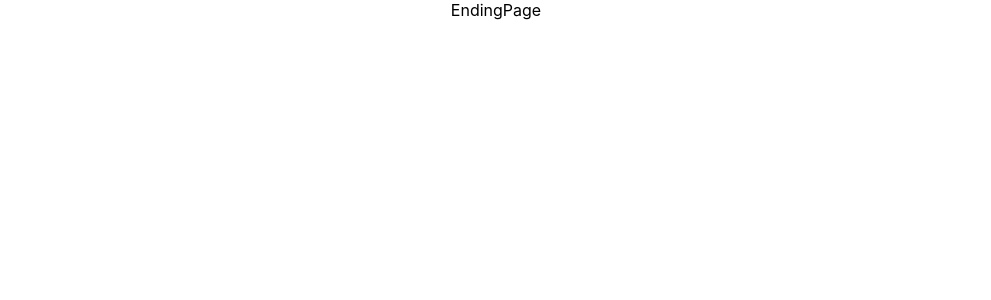
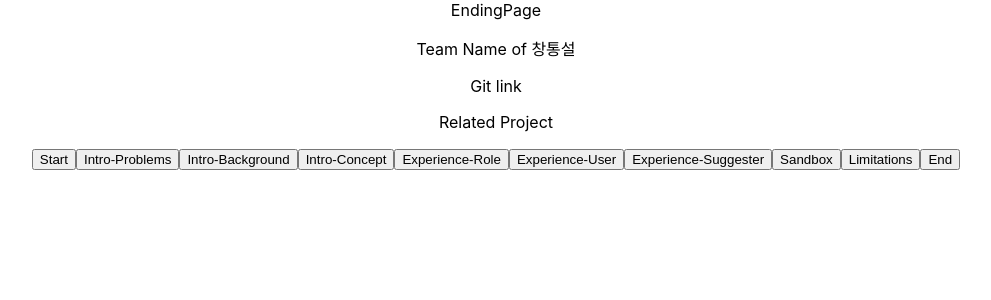
Before and after one commit to ericagong/SNU-project, a React (Create React App) app: page /end in a window 1280 px wide. Shown: the top 300 px of the page, without its empty margins (144-1135 px from the left). Built offline with nearby package versions, Linux system fonts and the light colour scheme.

Commit message:
code : sandboxPage, LimitationsPage, EndingPage

```diff
--- /dev/null
+++ b/src/containers/end/End.js
@@ -0,0 +1,38 @@
+import React, { Component } from 'react'
+import { withRouter } from 'react-router-dom';
+
+class End extends Component {
+
+    render () {
+        const initialState = {
+            projects : [
+                {},
+                {},
+                {},
+            ]
+        }
+
+        let projects = null
+
+        return (
+            <div className = 'End'>
+                <div className = 'CreditInfo'>
+                    <p className = 'TeamName'>
+                        Team Name of 창통설
+                    </p>
+                    <p className = 'SourcePage'>
+                        Git link
+                    </p>
+                    <p className = 'Projects'>
+                        Related Project
+                        {projects}
+                    </p>
+                </div>
+            </div>
+        )
+    }
+
+}
+
+
+export default withRouter(End);
--- a/src/containers/outro/Limitations.js
+++ b/src/containers/outro/Limitations.js
@@ -0,0 +1,28 @@
+import React, { Component } from 'react'
+import { withRouter } from 'react-router-dom';
+
+class Limitations extends Component {
+
+    clickNextHandler = () => {
+        this.props.history.push('/end')
+    }
+
+    render () {
+        return (
+            <div className = 'Limitations'>
+                <div className = 'Limitation'>
+                    프로젝트 가정상의 한계들
+                </div>
+                <button
+                    id = 'next-button'
+                    onClick = {() => this.clickNextHandler()}>
+                    Next
+                </button>
+            </div>
+        )
+    }
+
+}
+
+
+export default withRouter(Limitations);
--- a/src/containers/sandbox/Sandbox.js
+++ b/src/containers/sandbox/Sandbox.js
@@ -0,0 +1,28 @@
+import React, { Component } from 'react'
+import { withRouter } from 'react-router-dom';
+
+class Sandbox extends Component {
+
+    clickNextHandler = () => {
+        this.props.history.push('/outro/limitations')
+    }
+
+    render () {
+        return (
+            <div className = 'Sandbox'>
+                <div className = 'Simulation'>
+                    샌드박스 모듈
+                </div>
+                <button
+                    id = 'next-button'
+                    onClick = {() => this.clickNextHandler()}>
+                    Next
+                </button>
+            </div>
+        )
+    }
+
+}
+
+
+export default withRouter(Sandbox);
--- a/src/views/end/EndingPage.js
+++ b/src/views/end/EndingPage.js
@@ -1,15 +1,15 @@
 import React, { Component } from 'react';
 
-// import Login from '../containers/login/Login';
-// import Footer from '../../components/footer/Footer';
+import End from '../../containers/end/End';
+import Footer from '../../containers/footer/Footer';
 
 class EndingPage extends Component {
     render () {
         return (
             <div className = 'EndingPage'>
                 EndingPage
-                {/* <Login/>
-                <Footer/> */}
+                <End/>
+                <Footer />
             </div>
         )
     }
--- a/src/views/outro/LimitationPage.js
+++ b/src/views/outro/LimitationPage.js
@@ -1,15 +1,15 @@
 import React, { Component } from 'react';
 
-// import Login from '../containers/login/Login';
-// import Footer from '../../components/footer/Footer';
+import Limitations from '../../containers/outro/Limitations';
+import Footer from '../../containers/footer/Footer';
 
 class LimitationPage extends Component {
     render () {
         return (
             <div className = 'LimitationPage'>
                 LimitationPage
-                {/* <Login/>
-                <Footer/> */}
+                <Limitations/>
+                <Footer/>
             </div>
         )
     }
--- a/src/views/sandbox/SandboxPage.js
+++ b/src/views/sandbox/SandboxPage.js
@@ -1,15 +1,15 @@
 import React, { Component } from 'react';
 
-// import Login from '../containers/login/Login';
-// import Footer from '../../components/footer/Footer';
+import Sandbox from '../../containers/sandbox/Sandbox';
+import Footer from '../../containers/footer/Footer';
 
 class SandboxPage extends Component {
     render () {
         return (
             <div className = 'SandboxPage'>
                 SandboxPage
-                {/* <Login/>
-                <Footer/> */}
+                <Sandbox/>
+                <Footer/>
             </div>
         )
     }
```
